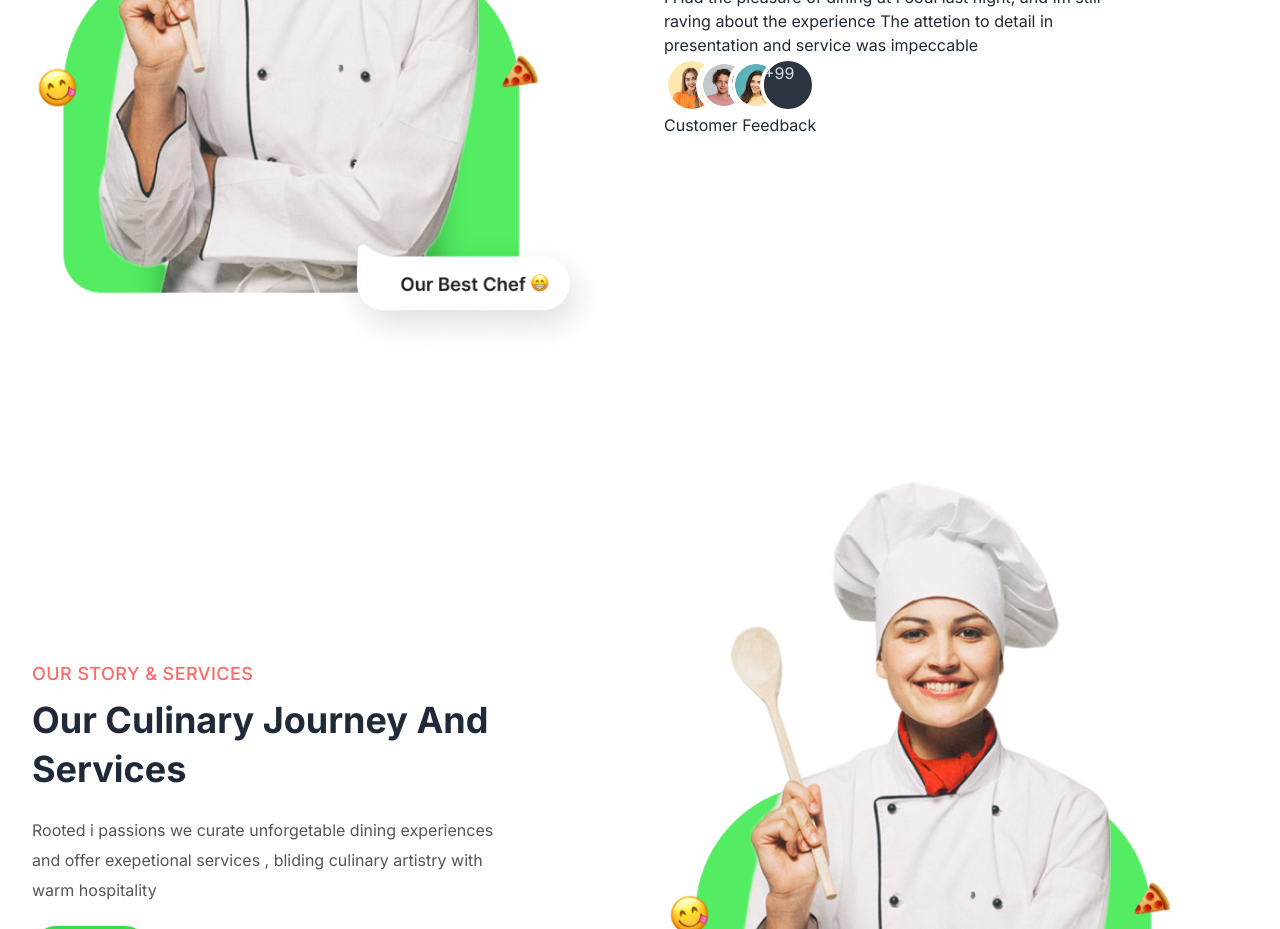
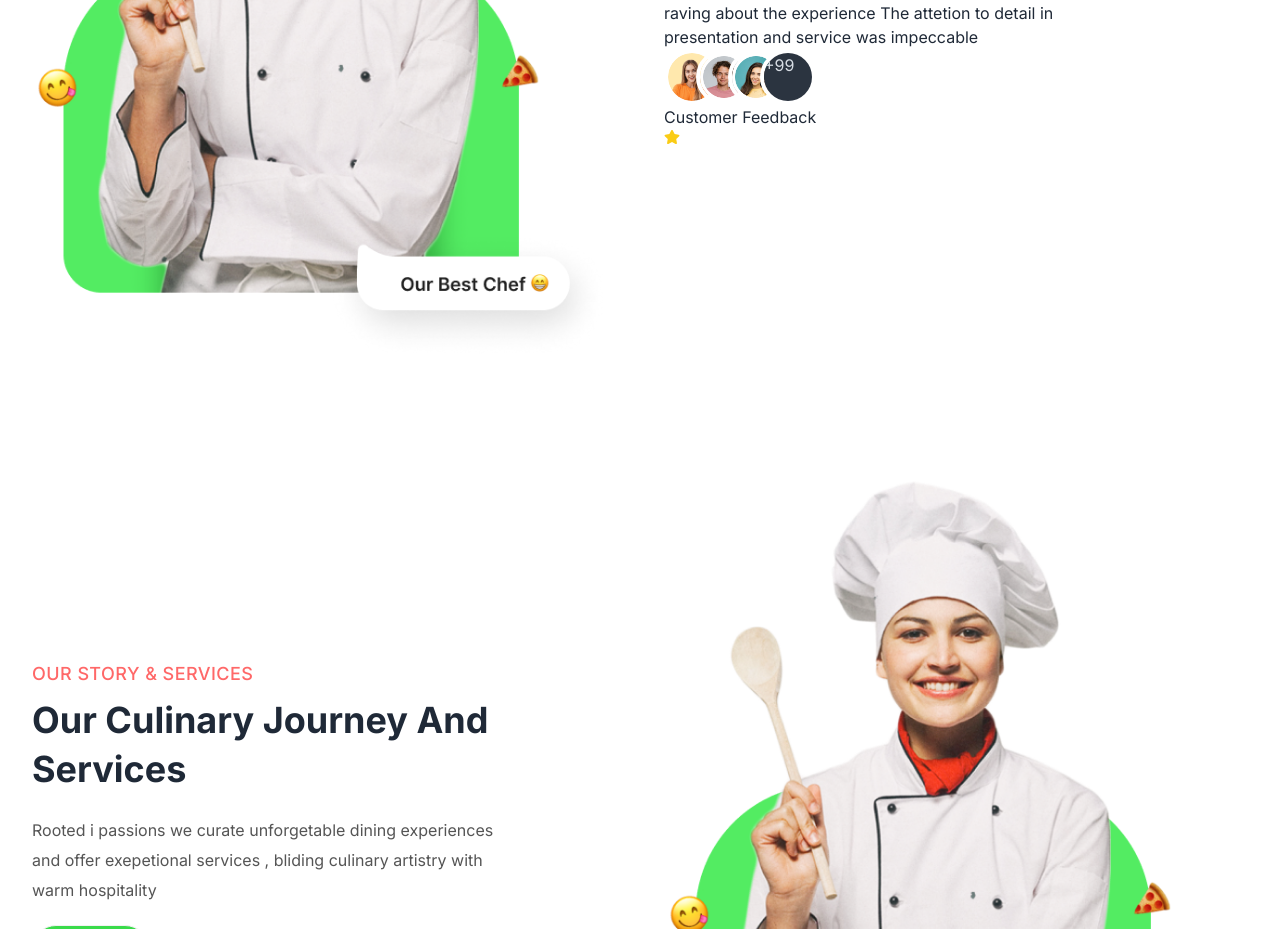
Before and after one commit to AryaSegara/Project-Restaurant--MERN-, a React (Vite) app in the folder frontend/: page / in a window 1280 px wide. Shown: the part 2440-3369 px from the top of the page. Built offline with nearby package versions, Linux system fonts and the light colour scheme.

Commit message:
testimonials

```diff
--- a/frontend/src/pages/home/Testimonials.jsx
+++ b/frontend/src/pages/home/Testimonials.jsx
@@ -1,3 +1,5 @@
+import { FaStar } from "react-icons/fa";
+
 export default function Testimonials() {
   return (
     <div className="max-w-screen-2xl container mx-auto lx:px-24 px-8">
@@ -43,6 +45,9 @@ export default function Testimonials() {
 
               <div>
               <h5>Customer Feedback</h5>
+              <div>
+                <FaStar className="text-yellow-400"/>
+              </div>
               </div>
 
             </div>
```
